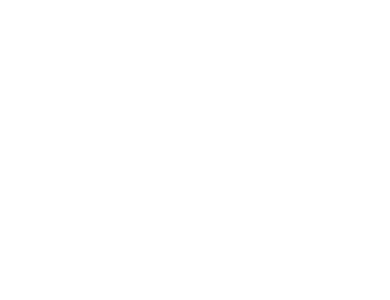
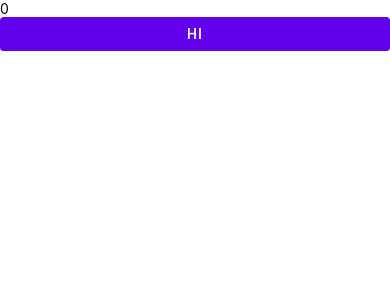
Before and after one commit to nsittee/my-rn-forum, a React Native app: screen / in a window 390 px wide. Shown: the top 300 px of the page. Built offline with nearby package versions, Linux system fonts and the light colour scheme.

Commit message:
Add `react-native-paper` dependency for android

```diff
--- a/App.tsx
+++ b/App.tsx
@@ -1,31 +1,25 @@
-/**
- * Sample React Native App
- * https://github.com/facebook/react-native
- *
- * Generated with the TypeScript template
- * https://github.com/react-native-community/react-native-template-typescript
- *
- * @format
- */
-
-import React from 'react';
+import React, { useState } from 'react';
 import {
   SafeAreaView,
   ScrollView,
-  StatusBar,
-  StyleSheet,
   Text,
   View,
 } from 'react-native';
+import { Button } from 'react-native-paper';
 
 const App = () => {
+  const [counter, setCounter] = useState<number>(0)
   return (
     <SafeAreaView>
-      <StatusBar />
       <ScrollView contentInsetAdjustmentBehavior="automatic">
-        <View></View>
-      </ScrollView>
-    </SafeAreaView>
+        <View>
+          <Text>{counter}</Text>
+          <Button mode="contained" onPress={() => setCounter(counter + 1)}>
+            Hi
+          </Button>
+        </View>
+      </ScrollView >
+    </SafeAreaView >
   )
 }
 
--- a/package.json
+++ b/package.json
@@ -11,7 +11,9 @@
   },
   "dependencies": {
     "react": "17.0.2",
-    "react-native": "0.66.0"
+    "react-native": "0.66.0",
+    "react-native-paper": "^4.9.2",
+    "react-native-vector-icons": "^8.1.0"
   },
   "devDependencies": {
     "@babel/core": "^7.12.9",
```
Also changed, not shown: 2 other files (tests, documents, lock files or other folders).
